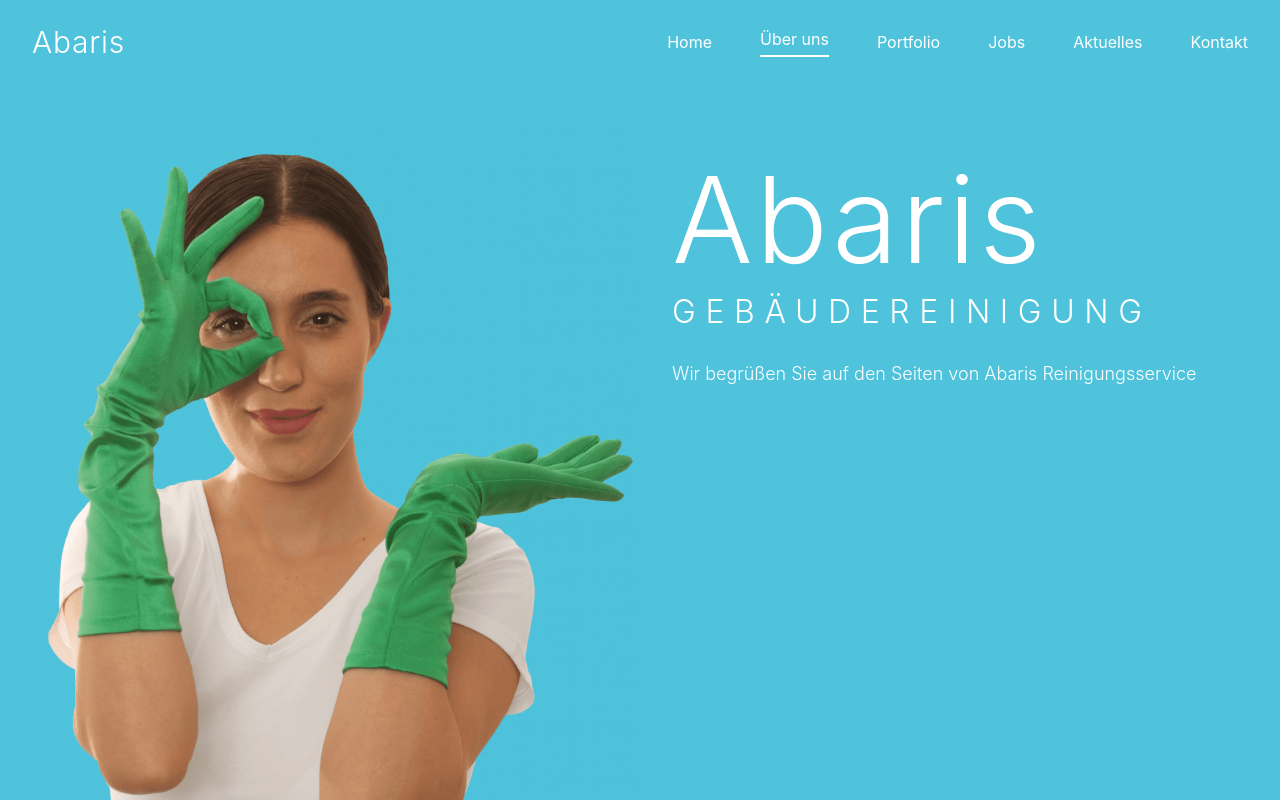
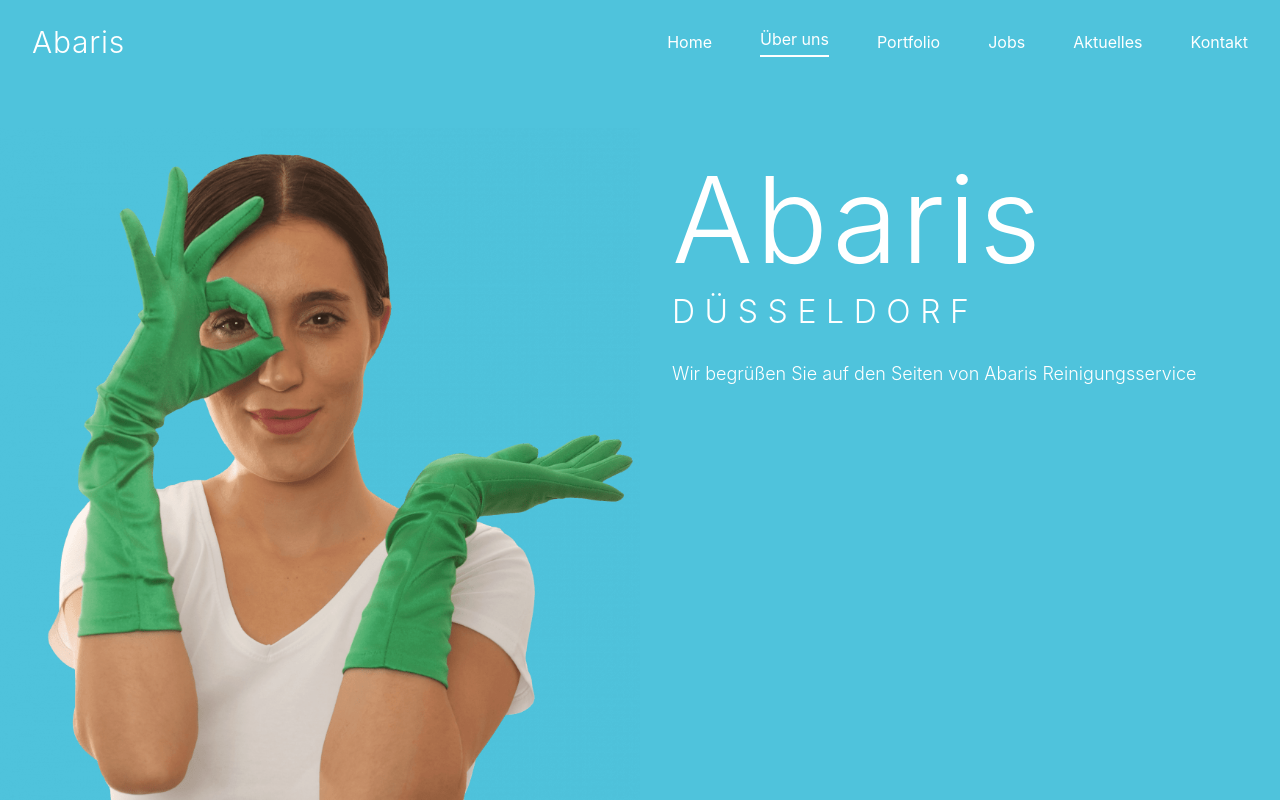
Before and after one commit to ecoezer/abaris, a React (Vite) app: page / in a window 1280 px wide. Shown: the top 800 px of the page. Built offline with nearby package versions, Linux system fonts and the light colour scheme.

Commit message:
Updated Hero.jsx

```diff
--- a/src/components/Hero.jsx
+++ b/src/components/Hero.jsx
@@ -25,7 +25,7 @@ function Hero() {
           <div className="pt-8 px-8 flex flex-col justify-start">
             <h1 className="text-white font-light mb-6">
               <div className="text-[120px] leading-none tracking-wide">Abaris</div>
-              <div className="text-[32px] tracking-[0.3em] mt-2">GEBÄUDEREINIGUNG</div>
+              <div className="text-[32px] tracking-[0.3em] mt-2">DÜSSELDORF</div>
             </h1>
 
             <p className="text-white text-lg mb-16 font-light">
```
